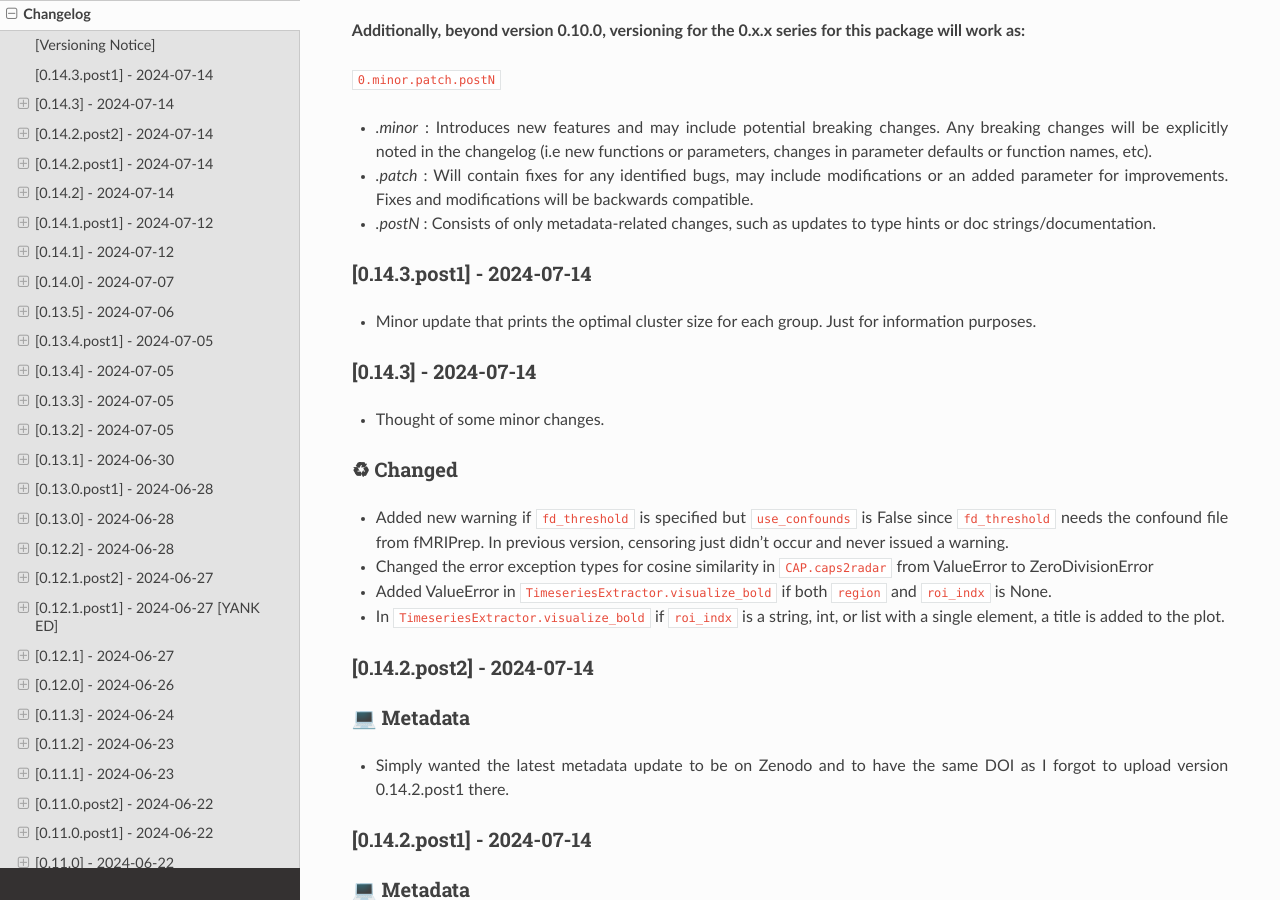
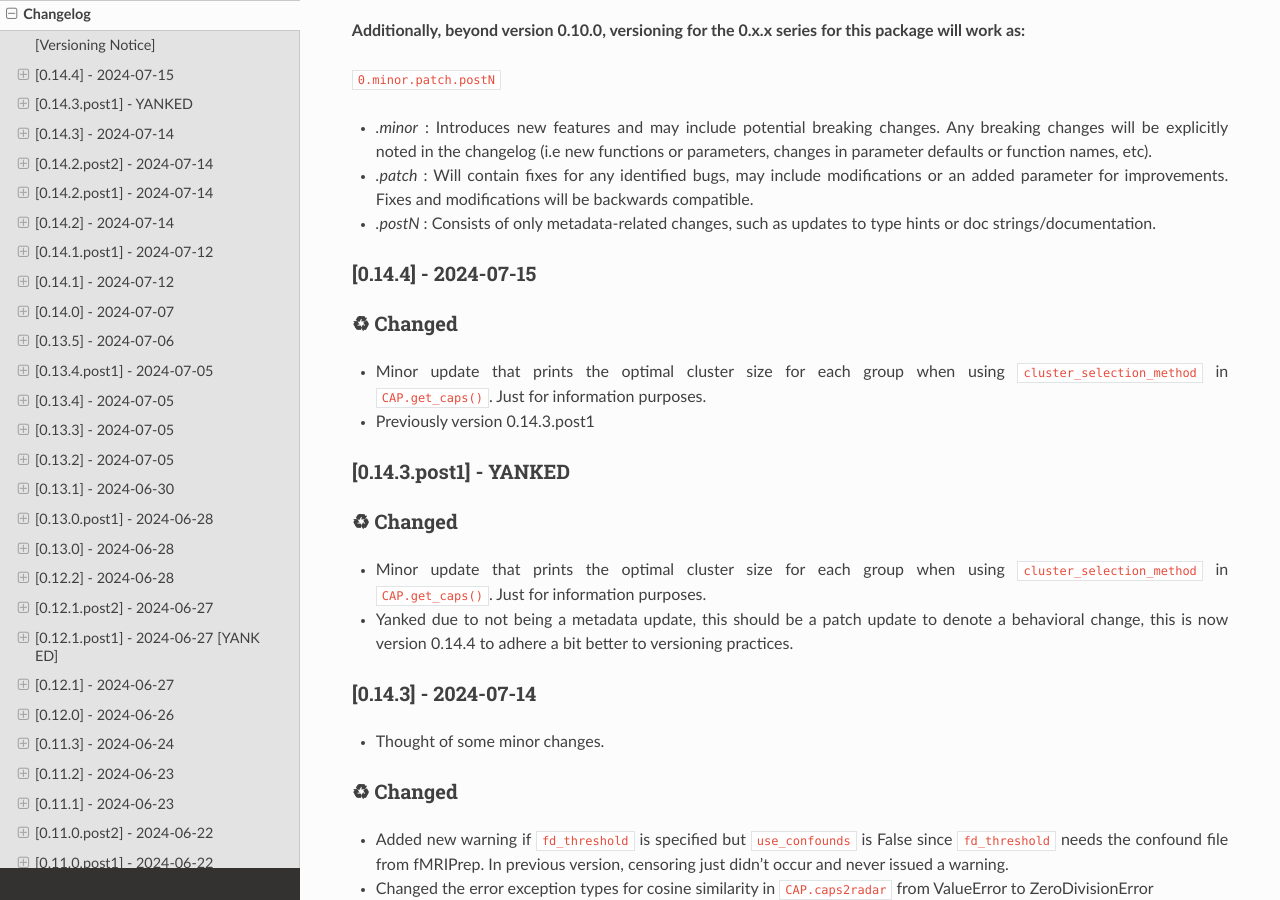
Before and after one commit to donishadsmith/neurocaps, a Sphinx documentation site: the page built from docs/changelog.rst, in a window 1280 px wide and 900 px high, scrolled down 840 px. Built offline with Sphinx 7.4.7 and the Read the Docs theme 2.0.0, drawn with Linux system fonts in a browser that asks for light colours.

Commit message:
change 0.14.3.post1 to 0.14.4 to denote a behavioral change

```diff
--- a/CHANGELOG.md
+++ b/CHANGELOG.md
@@ -42,8 +42,19 @@ noted in the changelog (i.e new functions or parameters, changes in parameter de
 Fixes and modifications will be backwards compatible.
 - *.postN* : Consists of only metadata-related changes, such as updates to type hints or doc strings/documentation.
 
-## [0.14.3.post1] - 2024-07-14
-- Minor update that prints the optimal cluster size for each group. Just for information purposes.
+## [0.14.4] - 2024-07-15
+### ♻ Changed
+- Minor update that prints the optimal cluster size for each group when using `cluster_selection_method` in
+`CAP.get_caps()`. Just for information purposes.
+- Previously version 0.14.3.post1
+
+## [0.14.3.post1] - YANKED
+### ♻ Changed
+- Minor update that prints the optimal cluster size for each group when using `cluster_selection_method` in
+`CAP.get_caps()`. Just for information purposes.
+
+- Yanked due to not being a metadata update, this should be a patch update to denote a behavioral change,
+this is now version 0.14.4 to adhere a bit better to versioning practices.
 
 ## [0.14.3] - 2024-07-14
 - Thought of some minor changes.
--- a/docs/introduction.rst
+++ b/docs/introduction.rst
@@ -5,7 +5,7 @@
    :alt: Latest Version
 
 .. image:: https://img.shields.io/badge/DOI-10.5281%2Fzenodo.11642615-blue
-   :target: https://doi.org/10.5281/zenodo.12741239
+   :target: https://doi.org/10.5281/zenodo.12741493
    :alt: DOI
 
 .. image:: https://github.com/donishadsmith/neurocaps/actions/workflows/testing.yaml/badge.svg
@@ -25,7 +25,7 @@ Citing
 ======
 ::
 
-  Smith, D. (2024). neurocaps. Zenodo. https://doi.org/10.5281/zenodo.12741239
+  Smith, D. (2024). neurocaps. Zenodo. https://doi.org/10.5281/zenodo.12741493
 
 Usage
 =====
--- a/neurocaps/__init__.py
+++ b/neurocaps/__init__.py
@@ -3,4 +3,4 @@ from . import analysis, extraction
 __all__=["analysis", "extraction"]
 
 # Version in single place
-__version__ = "0.14.3.post1"
+__version__ = "0.14.4"
```
Also changed, not shown: README.md (+1 -1 lines).
